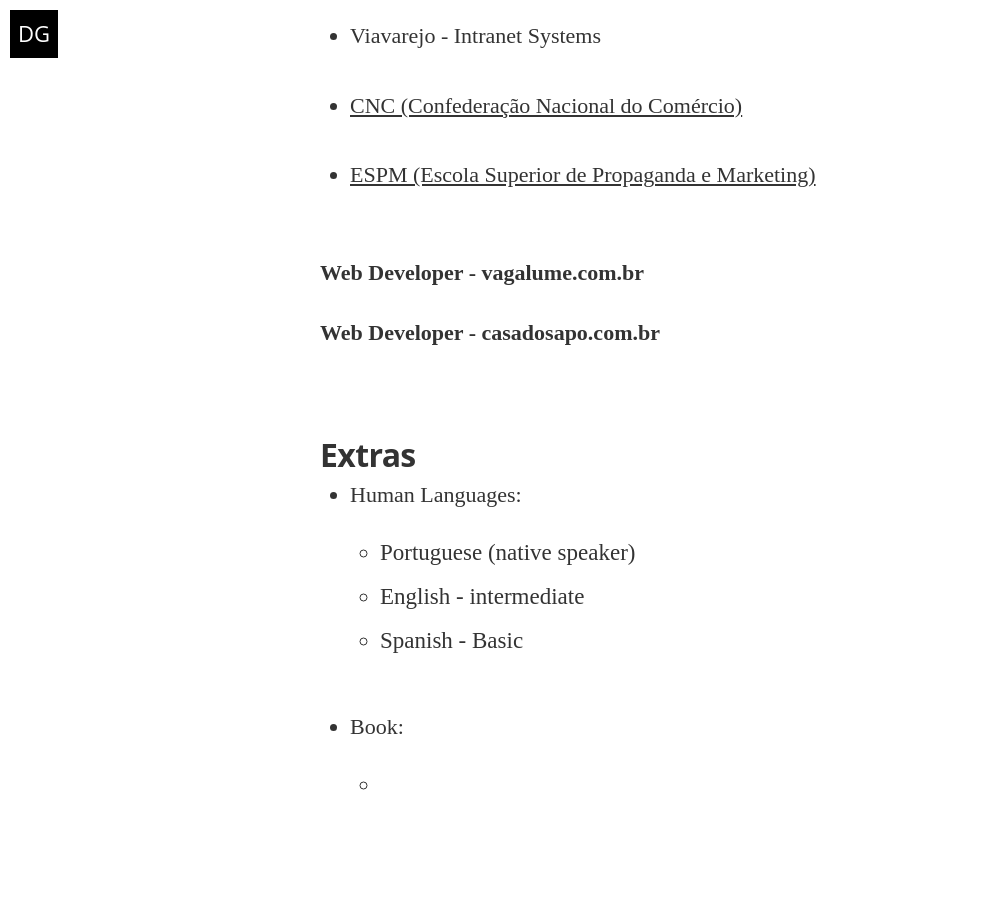
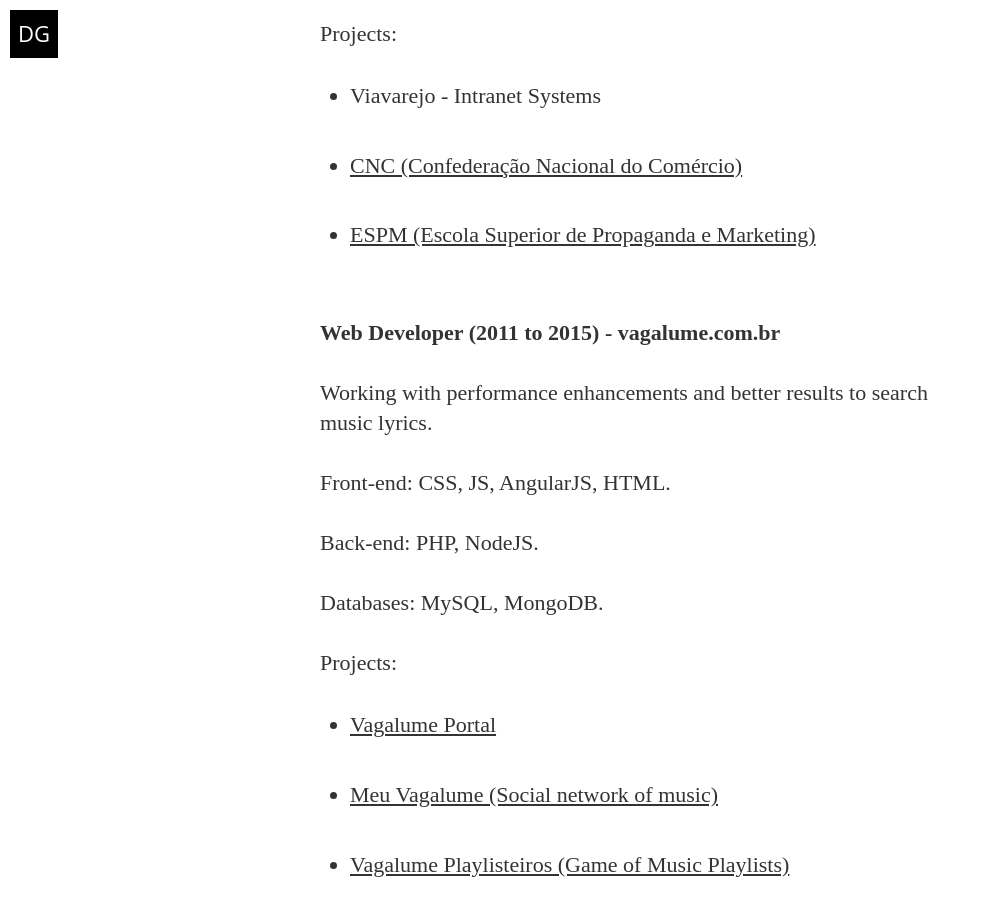
Before and after one commit to danielGalvao/danielGalvao.github.io, a Jekyll site: the page built from resume.md, in a window 1280 px wide and 1400 px high, scrolled down 1223 px, cut to the strip 0-920 px from the top of the window. Shown: the top 916 px of the strip, without its empty margins (0-981 px from the left). Built offline with Jekyll 4.4.1, drawn with Linux system fonts in a browser that asks for light colours; nearby versions of some CDN libraries; some web fonts are replaced; some of the changed text lies outside the part shown.

Commit message:
Update resume

```diff
--- a/resume.md
+++ b/resume.md
@@ -27,13 +29,13 @@
 Experience
 ----------
 
-**Web Developer - JustDigital.com.br:**
+**Web Developer (2015 - until now) - JustDigital.com.br:**
 
 Working with Drupal 6 and 7.
 
-Front-end tool: SASS, Grunt, JS, HTML.
+Front-end: SASS, Grunt, JS, HTML.
 
-Back-end tools: PHP, NodeJS
+Back-end: PHP, NodeJS
 
 Projects:
 
@@ -43,10 +45,39 @@
 
 * [ESPM (Escola Superior de Propaganda e Marketing)](http://www.cnc.org)
 
-**Web Developer - vagalume.com.br**
+
+**Web Developer (2011 to 2015) - vagalume.com.br**
+
+Working with performance enhancements and better results to search music lyrics.
+
+Front-end: CSS, JS, AngularJS, HTML.
+
+Back-end: PHP, NodeJS.
+
+Databases: MySQL, MongoDB.
+
+Projects:
+
+* [Vagalume Portal](http://www.vagalume.com)
+
+* [Meu Vagalume (Social network of music)](http://meu.vagalume.com.br)
+
+* [Vagalume Playlisteiros (Game of Music Playlists)](https://www.vagalume.com.br/playlisteiros/)
 
 
-**Web Developer - casadosapo.com.br**
+**Web Developer (2006 to 2010) - casadosapo.com.br**
+
+Own agency with own customers whose focus was developing websites and systems.
+
+Front-end: CSS, JS, HTML.
+
+Back-end: PHP.
+
+Databases: MySQL.
+
+Projects:
+
+  * [KRF - Engenharia](http://www.krf.com.br)
 
 Extras
 ----------------------------------------
@@ -56,6 +87,3 @@
      * Portuguese (native speaker)
      * English - intermediate
      * Spanish - Basic
-
-* Book:
-  *
```
Also changed, not shown: other parts of resume.md (+4 -2 lines).
